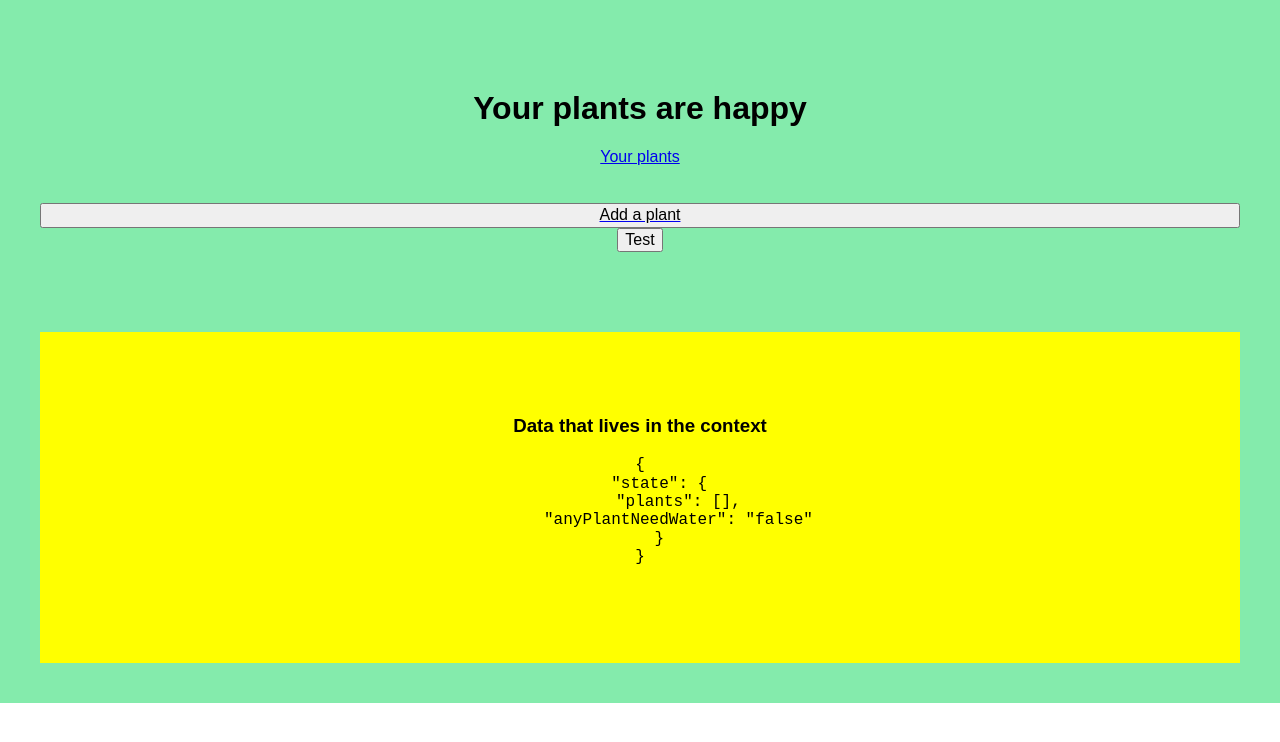
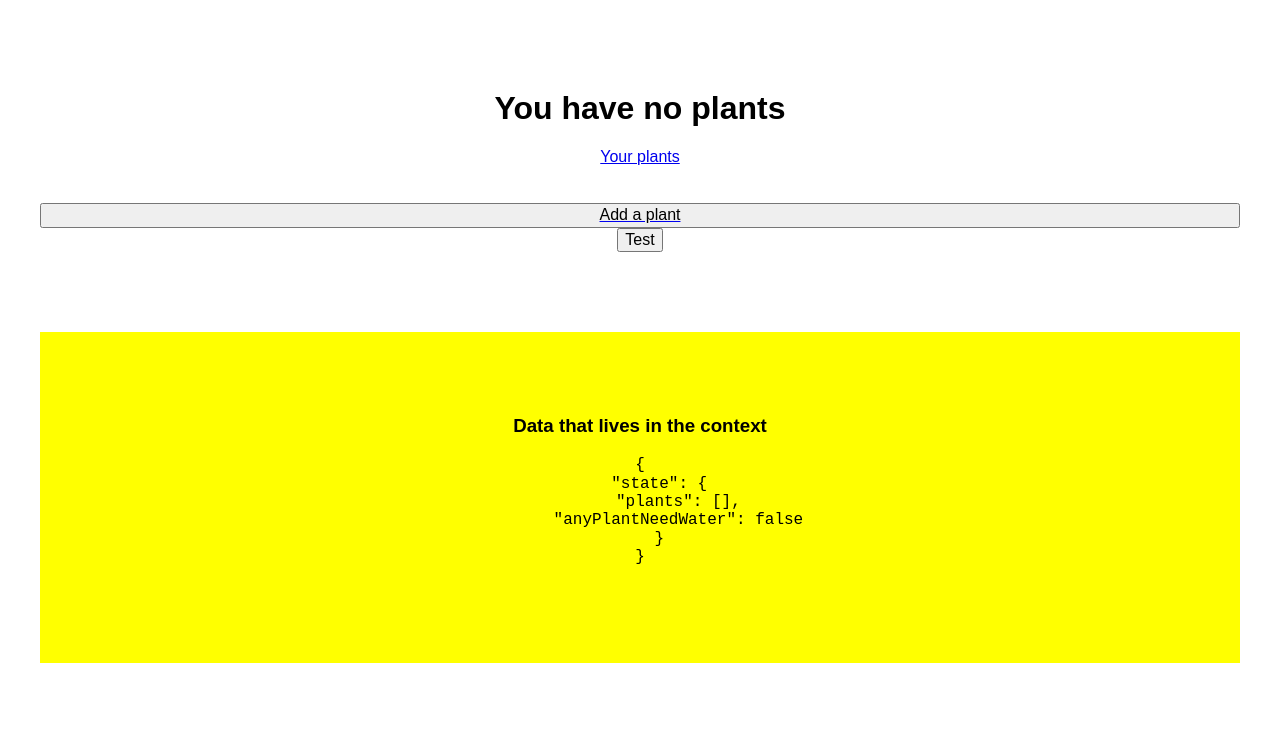
Before and after one commit to carsva/plantapp, a React (Create React App) app: page /home in a window 1280 px wide. Shown: the top 742 px of the page. Built offline with nearby package versions, Linux system fonts and the light colour scheme.

Commit message:
Implemented a checkbox and better css control

```diff
--- a/src/AppContext.js
+++ b/src/AppContext.js
@@ -79,10 +79,11 @@ export class AppProvider extends React.Component {
   PlantNeedWater = () => {
     let plants = this.state.plants;
     let thirstyPlants = plants.map(plant => plant.plantNeedWater);
-    if (thirstyPlants.includes('true')) {
-      this.AnyPlantNeedWater('true');
+    console.log(thirstyPlants)
+    if (thirstyPlants.includes(true)) {
+      this.AnyPlantNeedWater(true);
     } else {
-      this.AnyPlantNeedWater('false');
+      this.AnyPlantNeedWater(false);
     }
   };
 
--- a/src/pages/AddPlant.js
+++ b/src/pages/AddPlant.js
@@ -27,16 +27,15 @@ class AddPlant extends Component {
 									amount: parseInt(e.target.amount.value),
                   timesPerMonth: parseInt(e.target.timesPerMonth.value),
                   picture: e.target.picture.value,
-                  plantNeedWater: e.target.plantNeedWater.value,
+                  plantNeedWater: e.target.plantNeedWater.checked,
 								};
-
 								context.state.newPlant(values);
 							}}
 						>
 
               <input type="text" name="name" placeholder="Name" />
 							<br />
-              <input type="hidden" name="plantNeedWater" value="true"/>
+              Does the plant need water? <input type="checkbox" name="plantNeedWater"/>
               <input type="hidden" name="picture" value="./../plant.jpg"/>
               <select name="amount">
                 <option value="0">Amount of water (dl):</option>
--- a/src/pages/Home.js
+++ b/src/pages/Home.js
@@ -31,22 +31,23 @@ class Home extends Component {
   // }
 
   renderClass(context) {
-    if (context.anyPlantNeedWater === 'false') {
+    if (!context.plants[0]) {
+      return 'background-neutral';
+    } else if (context.anyPlantNeedWater === true) {
+      return 'background-notwatered';
+    } else if (context.anyPlantNeedWater === false) {
       return 'background-watered';
-    } else if (context.anyPlantNeedWater === 'false') {
-      return 'background-notwatered';
-    } else {
-      return 'background-neutral';
     }
   }
 
   renderTitle(context) {
-    if (context.anyPlantNeedWater === 'false') {
-      return <h1>Your plants are happy</h1>;
-    } else if (context.anyPlantNeedWater === 'true') {
+    if (!context.plants[0]) {
+      return <h1>You have no plants</h1>;
+    } else if (context.anyPlantNeedWater === true) {
       return <h1>Your plants are not feeling well</h1>;
-    } else {
-      return <h1>You have no plants</h1>;
+    } else if (context.anyPlantNeedWater === false) {
+      return <h1>Your plants are feeling well</h1>;
+      console.log('hello')
     }
   }
 
@@ -60,7 +61,7 @@ class Home extends Component {
     console.log(something.PlantNeedWater)
     let myNewSomething = something.state.plants.map(element => {
       if (element.name === actuallyTheContext) {
-        element.plantNeedWater = 'false';
+        element.plantNeedWater = false;
       }
       return element;
     });
@@ -87,7 +88,7 @@ class Home extends Component {
             {this.renderTitle(context.state)}
             <div className="center">
               {context.state.plants.map(plant => {
-                if (plant.plantNeedWater === 'true') {
+                if (plant.plantNeedWater === true) {
                   return (
                     <PlantPop
                       name={plant.name}
```
